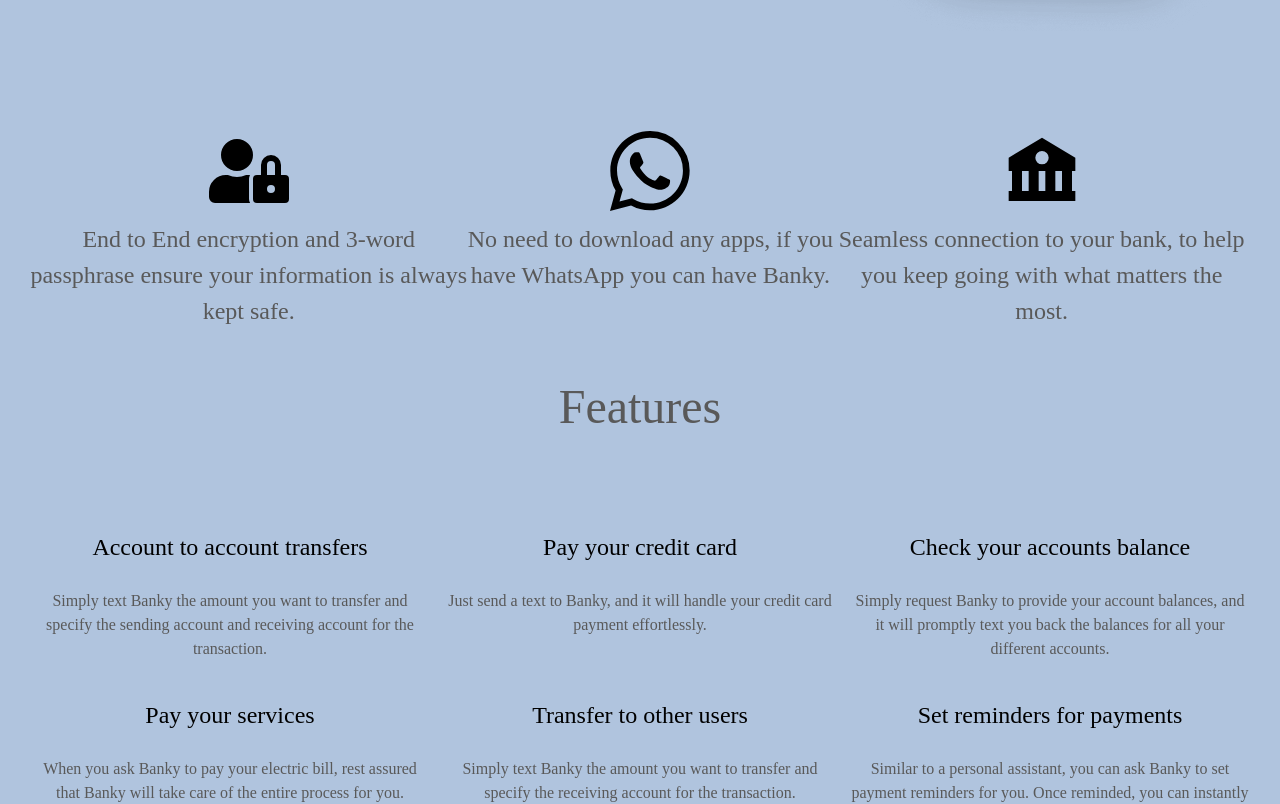
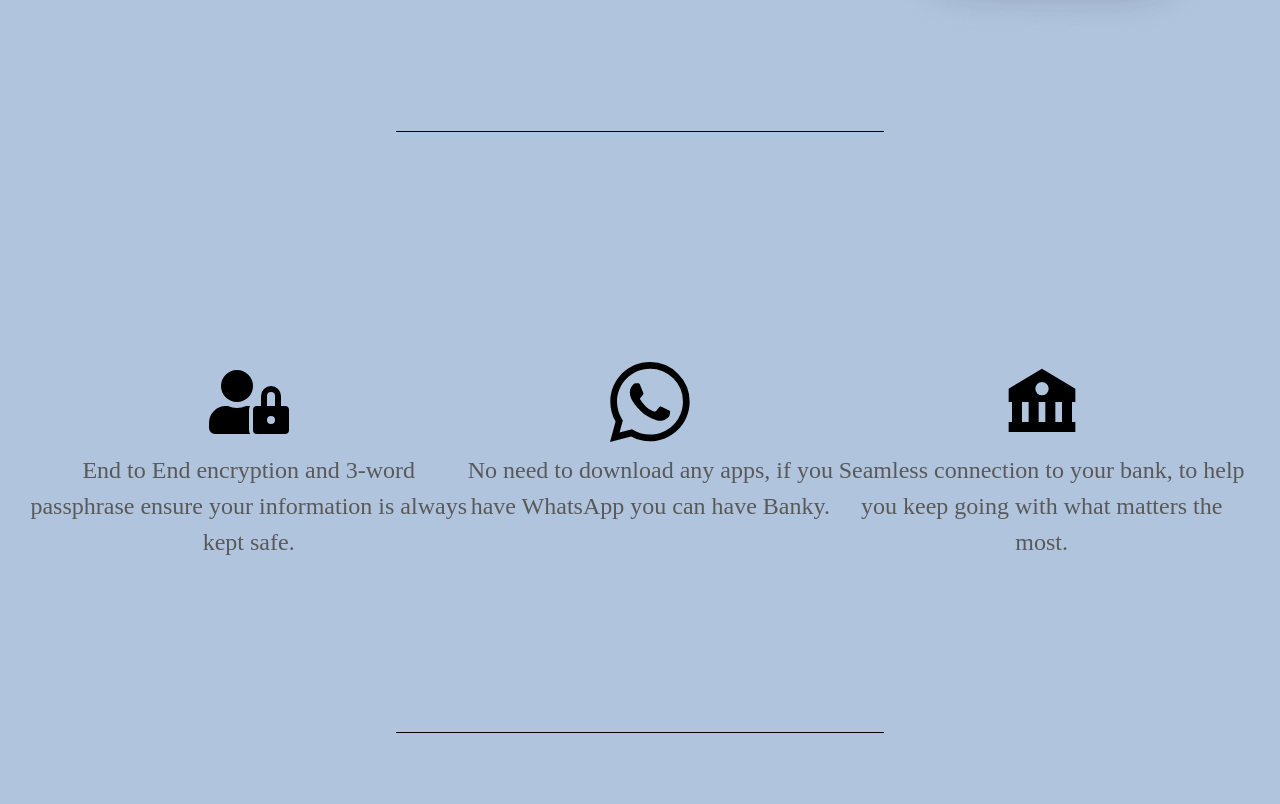
Before and after one commit to GarooInc/Banky, a React (Vite) app: page / in a window 1280 px wide. Shown: the part 760-1564 px from the top of the page. Built offline with nearby package versions, Linux system fonts and the light colour scheme; some icons are missing.

Commit message:
updates border

```diff
--- a/src/pages/principalPage/principalPage.jsx
+++ b/src/pages/principalPage/principalPage.jsx
@@ -68,11 +68,13 @@
                         <img src="/images/phone.png" alt="phone" className={styles.homecontainer__img} />
                     </div>
                 </section>
+                <div className={styles.border}></div>
                 <div className={styles.iconfeatures}>
                     <IconText icon={<FaUserLock  style={{ color: "#000" }} />} text="End to End encryption and 3-word passphrase ensure your information is always kept safe." />
                     <IconText icon={<BsWhatsapp  style={{ color: "#000" }} />} text="No need to download any apps, if you have WhatsApp you can have Banky." />
                     <IconText icon={<BiSolidBank  style={{ color: "#000" }} />} text="Seamless connection to your bank, to help you keep going with what matters the most." />
                 </div>
+                <div className={styles.border}></div>
                 <section id='features' className={styles.features}>
                     <Tittle title1="Features" color={"#595959"} />
                     <div className={styles.featurescontainer}>
@@ -85,6 +87,7 @@
                         }
                     </div>
                 </section>
+                <div className={styles.border}></div>
                 <section id='network' className={styles.network}>
                     <Tittle title1="Network" color={"#595959"} />
                         <BiWorld size={100} style={{ color: "#000" }} />
@@ -101,10 +104,12 @@
                             }
                         </div>
                 </section>
+                <div className={styles.border}></div>
                 <section id='testimonials' className={styles.testimonials}>
                     <Tittle title1="Testimonials" color={"#595959"} />
                     <Testimonials />
                 </section>
+                <div className={styles.border}></div>
                 <section id='demo' className={styles.demo}>
                     <div className={styles.demo__content}>
                         <Tittle title1="Demo" color={"#595959"} />
--- a/src/pages/principalPage/principalPage.module.css
+++ b/src/pages/principalPage/principalPage.module.css
@@ -6,6 +6,15 @@
     width: 100%;
     margin: 100px 0;
 }
+
+.border {
+    width: 40%;
+    border-bottom: 1px solid #000;
+    margin: 0 auto;
+    margin-bottom: 100px;
+    margin-top: 100px;
+}
+
 
 .container{
     display: flex;
@@ -50,6 +59,7 @@
     justify-content: space-between;
     align-items: center;
     width: 100%;
+    height: 400px;
 }
 
 svg.featureIcon{
```
